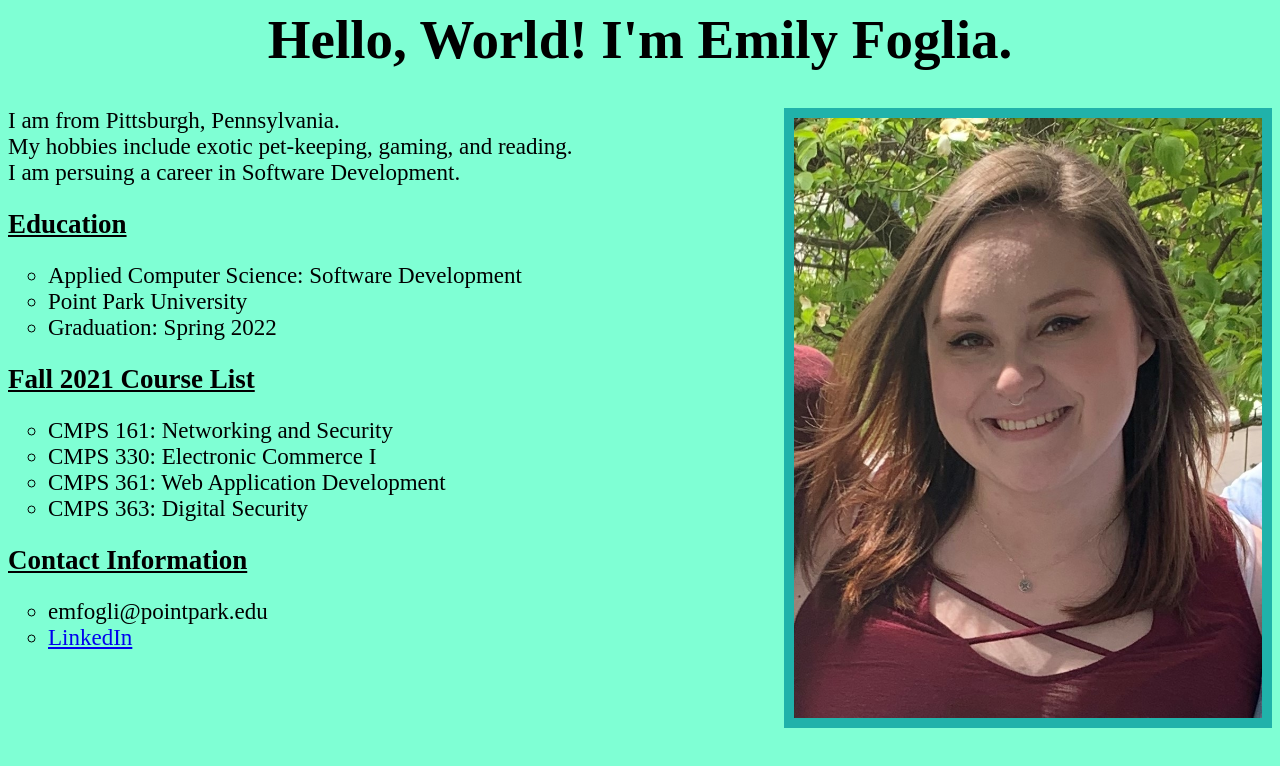
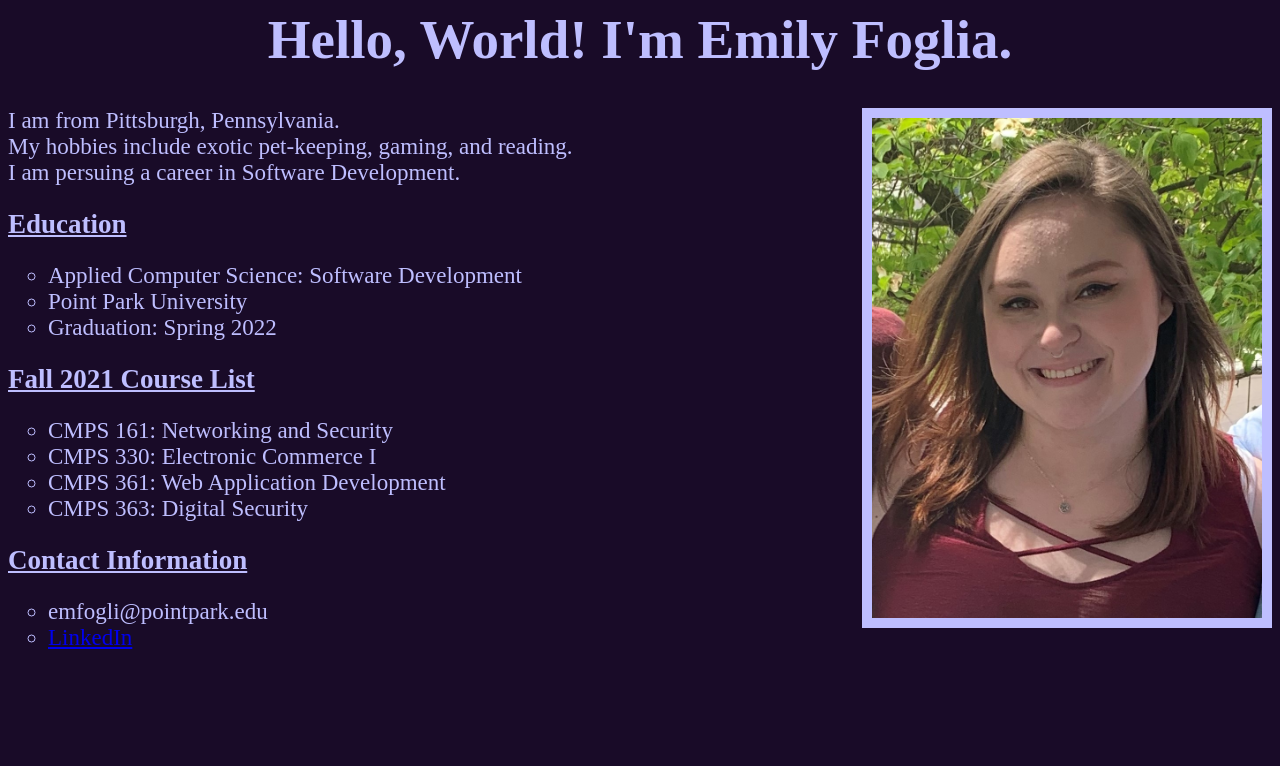
Before and after one commit to emfoglia/CMPS262, a plain HTML site: page index.html in a window 1280 px wide. Drawn offline with Linux system fonts and the light colour scheme.

Commit message:
inital style update for module 2

```diff
--- a/index.html
+++ b/index.html
@@ -1,16 +1,40 @@
+<!DOCTYPE>
 <html>
   <title>CMPS 262</title>
   <head>
   <style>
-  h1 {text-align: center; font-size:55px;}
-  h2 {font-size:27px;}
-  ul {list-style-type:circle; font-size:23px;}
-  img {border: 10px solid LightSeaGreen;}
+  h1 {
+    text-align: center;
+    color: #bebeff;
+    font-size:55px;
+  }
+  h2 {
+    font-size:27px;
+    color: #bebeff;
+  }
+  ul {
+    list-style-type:circle;
+    color: #bebeff;
+    font-size:23px;
+  }
+  img {
+    border: 10px;
+    border-style: solid;
+    border-color: #bebeff;
+  }
+  body {
+    background-color:#190b28;
+  }
+  p {
+    color: #bebeff;
+  }
   </style>
-  <body style = "background-color:aquamarine">
+  <body>
   <div>
     <h1>Hello, World! I'm Emily Foglia.</h1>
-    <img style="vertical-align:middle;width=300px;height:600px;" align="right" src="picture of me.jpg">
+  </div>
+  <div>
+    <img style="vertical-align:middle;width=275px;height:500px;" align="right" src="picture of me.jpg">
   </div>
   <div>
     <p style="font-size:23px;">I am from Pittsburgh, Pennsylvania.
```
